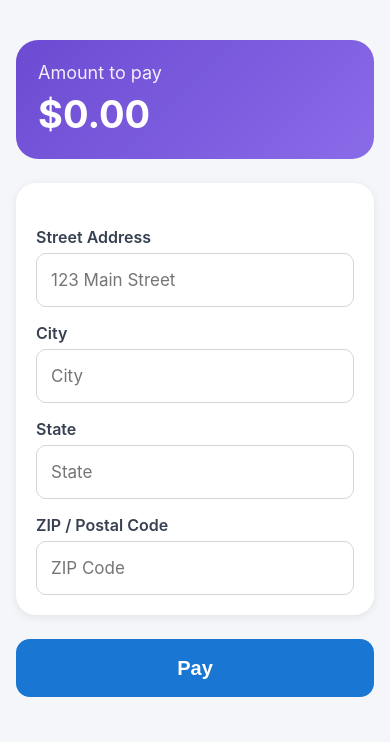
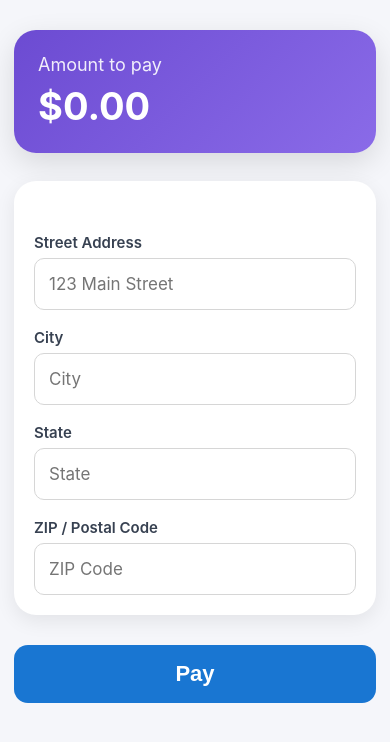
Before and after one commit to Koushik999999/csipay-paypage-test, a plain HTML site: page index.html in a window 390 px wide. Drawn offline with Linux system fonts and the light colour scheme.

Commit message:
Refactor PayPage.css for improved styling

```diff
--- a/PayPage.css
+++ b/PayPage.css
@@ -1,154 +1,336 @@
 html,
-body {
-    margin: 0;
-    padding: 0;
-    width: 100%;
-    height: 100%;
+body{
+
+    margin:0;
+
+    padding:0;
+
+    width:100%;
+
+    background:#f5f6fa;
+
     font-family:
         -apple-system,
         BlinkMacSystemFont,
         "Segoe UI",
         sans-serif;
-    background: #f5f6fa;
+
 }
-.container {
-    max-width: 700px;
-    margin: 0 auto;
-    padding: 20px;
+
+.container{
+
+    max-width:720px;
+
+    margin:32px auto;
+
+    padding:20px;
+
 }
-/* ---------- Amount Card ---------- */
-.amount-card {
-    margin: 24px 0;
-    padding: 22px;
-    border-radius: 22px;
-    background: linear-gradient(
+
+/*=========================
+  Amount
+==========================*/
+
+.amount-card{
+
+    background:linear-gradient(
         135deg,
         #6C4BD2,
         #8A6BE8
     );
-    color: white;
+
+    border-radius:22px;
+
+    padding:24px;
+
+    color:white;
+
+    margin-bottom:28px;
+
+    box-shadow:
+        0 10px 30px rgba(0,0,0,.12);
+
 }
-.amount-title {
-    font-size: 18px;
-    opacity: .9;
-    margin-bottom: 8px;
+
+.amount-title{
+
+    font-size:18px;
+
+    opacity:.9;
+
 }
-.amount-value {
-    font-size: 44px;
-    font-weight: 700;
+
+.amount-value{
+
+    margin-top:8px;
+
+    font-size:44px;
+
+    font-weight:700;
+
 }
-/* ---------- White Payment Card ---------- */
-.payment-card {
-    background: #ffffff;
-    border-radius: 20px;
-    padding: 20px;
+
+/*=========================
+  Payment Card
+==========================*/
+
+.payment-card{
+
+    background:white;
+
+    border-radius:22px;
+
+    padding:28px;
+
     box-shadow:
-        0 2px 8px rgba(0,0,0,.08);
+        0 6px 20px rgba(0,0,0,.08);
+
 }
-#cardElement {
-    margin-bottom: 24px;
+
+/*=========================
+  CSIPay iframe
+==========================*/
+
+#cardElement{
+
+    margin-bottom:32px;
+
 }
-/* ---------- Address ---------- */
-.address-grid {
-    display: grid;
-    grid-template-columns: 1fr 1fr;
-    gap: 16px;
-    margin-top: 24px;
+
+#cardElement iframe{
+
+    width:100%;
+
+    border:none !important;
+
+    outline:none !important;
+
+    box-shadow:none !important;
+
+    border-radius:12px;
+
+    display:block;
+
 }
-.field {
-    display: flex;
-    flex-direction: column;
+
+/*=========================
+  Address
+==========================*/
+
+.address-grid{
+
+    display:grid;
+
+    grid-template-columns:1fr 1fr;
+
+    gap:18px;
+
+    margin-top:12px;
+
 }
-.field label {
-    font-size: 16px;
-    font-weight: 600;
-    margin-bottom: 6px;
-    color: #374151;
+
+.field{
+
+    display:flex;
+
+    flex-direction:column;
+
 }
-.field input {
-    height: 54px;
-    border: 1px solid #d5d5d5;
-    border-radius: 10px;
-    padding: 0 14px;
-    font-size: 17px;
-    font-family: inherit;
-    box-sizing: border-box;
-    background: #ffffff;
+
+.field label{
+
+    font-size:15px;
+
+    font-weight:600;
+
+    color:#374151;
+
+    margin-bottom:6px;
+
 }
-.field input:focus {
-    outline: none;
-    border-color: #1976D2;
+
+.field input{
+
+    height:52px;
+
+    border:1px solid #d6d6d6;
+
+    border-radius:10px;
+
+    padding:0 14px;
+
+    font-size:17px;
+
+    font-family:inherit;
+
+    background:white;
+
+    box-sizing:border-box;
+
+    transition:border-color .2s;
+
 }
-/* ---------- Error ---------- */
-.error-banner {
-    margin-top: 24px;
-    padding: 18px;
-    border-radius: 10px;
-    background: #FCE8E6;
-    color: #C62828;
-    font-size: 18px;
+
+.field input:focus{
+
+    outline:none;
+
+    border-color:#1976D2;
+
 }
-.hidden {
-    display: none;
+
+/*=========================
+  Error
+==========================*/
+
+.error-banner{
+
+    margin-top:28px;
+
+    padding:16px;
+
+    background:#FCE8E6;
+
+    color:#B71C1C;
+
+    border-radius:10px;
+
+    font-size:16px;
+
 }
-/* ---------- Button ---------- */
-#payButton {
-    width: 100%;
-    margin-top: 24px;
-    height: 58px;
-    border: none;
-    border-radius: 14px;
-    background: #1976D2;
-    color: white;
-    font-size: 22px;
-    font-weight: 600;
-    cursor: pointer;
+
+.hidden{
+
+    display:none;
+
 }
-#payButton:disabled {
-    opacity: .7;
-    cursor: not-allowed;
+
+/*=========================
+  Button
+==========================*/
+
+#payButton{
+
+    width:100%;
+
+    height:58px;
+
+    margin-top:30px;
+
+    border:none;
+
+    border-radius:14px;
+
+    background:#1976D2;
+
+    color:white;
+
+    font-size:22px;
+
+    font-weight:600;
+
+    cursor:pointer;
+
+    transition:.2s;
+
 }
-/* ---------- Toast ---------- */
-.toast {
-    position: fixed;
-    left: 50%;
-    bottom: 30px;
-    transform: translateX(-50%) translateY(100px);
-    min-width: 280px;
-    max-width: 90%;
-    padding: 14px 20px;
-    border-radius: 12px;
-    color: white;
-    font-size: 16px;
-    text-align: center;
-    opacity: 0;
-    transition: all .3s ease;
-    z-index: 99999;
-    box-shadow:
-        0 8px 20px rgba(0,0,0,.25);
+
+#payButton:hover{
+
+    background:#1565C0;
+
 }
-.toast.show {
-    opacity: 1;
-    transform: translateX(-50%) translateY(0);
+
+#payButton:disabled{
+
+    opacity:.65;
+
+    cursor:not-allowed;
+
 }
-.toast.success {
-    background: #28a745;
+
+/*=========================
+  Toast
+==========================*/
+
+.toast{
+
+    position:fixed;
+
+    left:50%;
+
+    bottom:24px;
+
+    transform:translateX(-50%) translateY(120px);
+
+    min-width:280px;
+
+    max-width:90%;
+
+    padding:16px 20px;
+
+    border-radius:12px;
+
+    color:white;
+
+    opacity:0;
+
+    transition:.3s;
+
+    z-index:9999;
+
 }
-.toast.error {
-    background: #dc3545;
+
+.toast.show{
+
+    opacity:1;
+
+    transform:translateX(-50%) translateY(0);
+
 }
-/* ---------- Mobile ---------- */
-@media (max-width: 600px) {
-    .container {
-        padding: 16px;
+
+.toast.success{
+
+    background:#2E7D32;
+
+}
+
+.toast.error{
+
+    background:#C62828;
+
+}
+
+/*=========================
+  Mobile
+==========================*/
+
+@media (max-width:600px){
+
+    .container{
+
+        padding:14px;
+
+        margin:16px auto;
+
     }
-    .address-grid {
-        grid-template-columns: 1fr;
+
+    .payment-card{
+
+        padding:20px;
+
     }
-    .amount-value {
-        font-size: 38px;
+
+    .address-grid{
+
+        grid-template-columns:1fr;
+
     }
-    #payButton {
-        font-size: 20px;
+
+    .amount-value{
+
+        font-size:38px;
+
     }
+
 }
```
